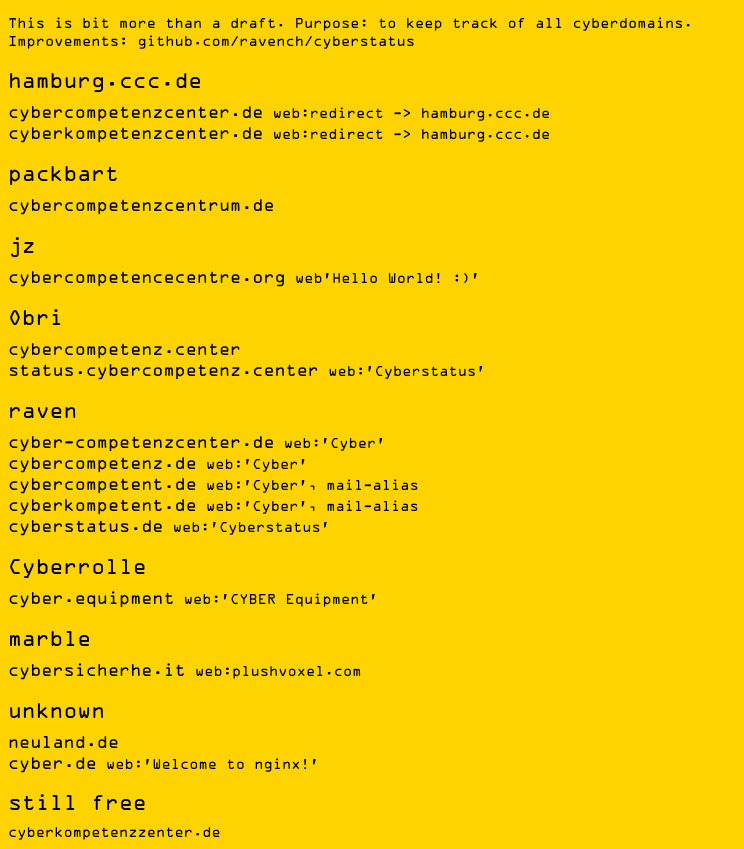
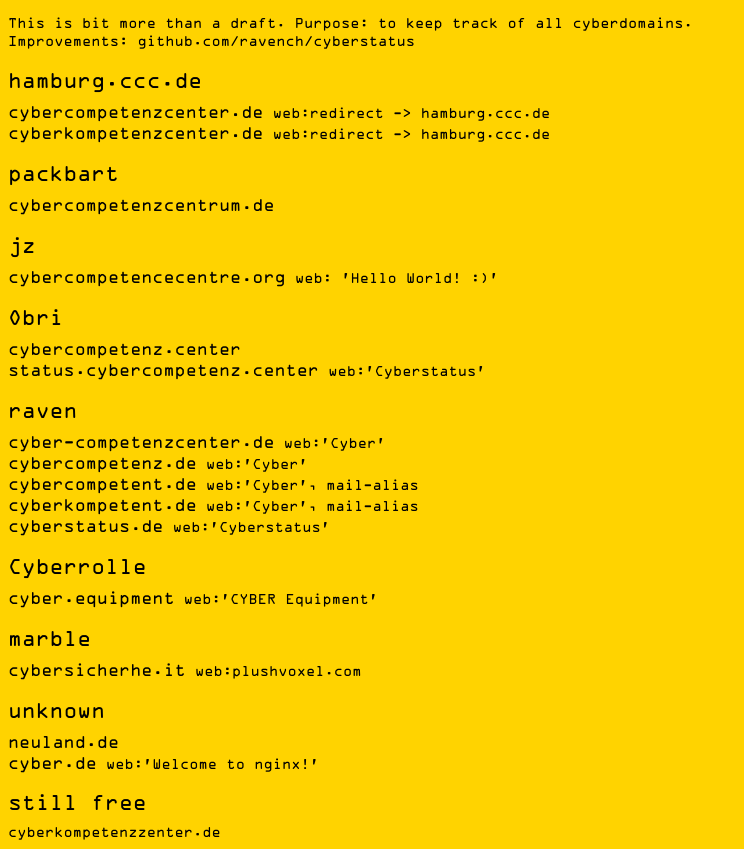
Before and after one commit to ampersize/cyberstatus, a plain HTML site: page htdocs/index.html in a window 1280 px wide. Shown: the part 46-895 px from the top of the page, without its empty margins (0-744 px from the left). Drawn offline with Linux system fonts and the light colour scheme.

Commit message:
added missing colon

```diff
--- a/htdocs/index.html
+++ b/htdocs/index.html
@@ -29,7 +29,7 @@ Improvements: <a target="_blank" rel="external" href="https://github.com/ravench
 <a target="_blank" rel="external" href="http://cybercompetenzcentrum.de">cybercompetenzcentrum.de</a> <br>
 
 <h2>jz</h2>
-<a target="_blank" rel="external" href="http://cybercompetencecentre.org">cybercompetencecentre.org</a> web'Hello World! :)'<br>
+<a target="_blank" rel="external" href="http://cybercompetencecentre.org">cybercompetencecentre.org</a> web: 'Hello World! :)'<br>
 
 <h2>Obri</h2>
 <a target="_blank" rel="external" href="http://cybercompetenz.center">cybercompetenz.center</a> <br>
```
